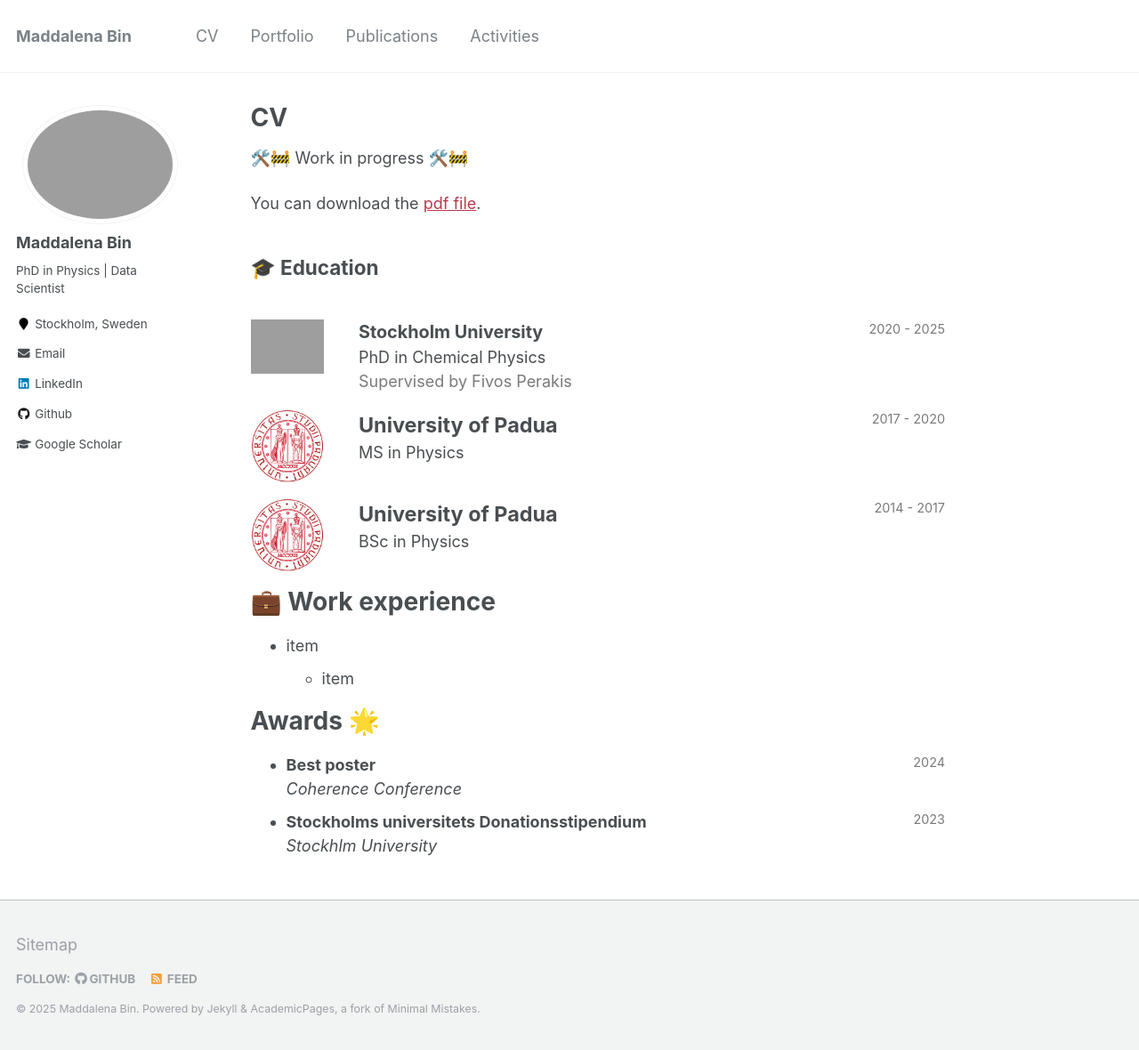
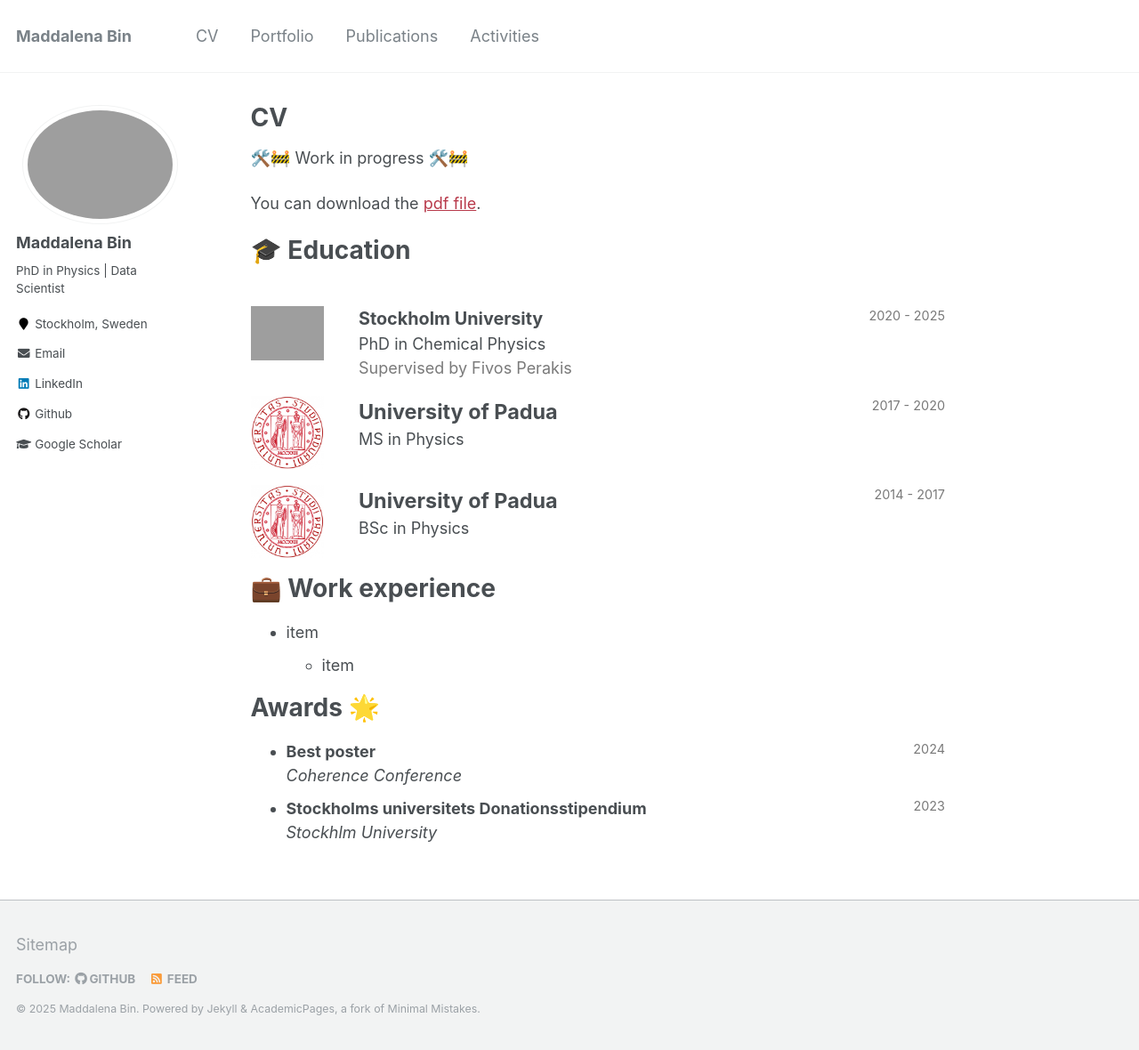
Before and after one commit to maddalenabin/maddalenabin.github.io, a Jekyll site: the page built from _pages/cv.md, in a window 1280 px wide and 1180 px high. Shown: the whole window at 89% size. Built offline with Jekyll 4.4.1, drawn with Linux system fonts in a browser that asks for light colours.

Commit message:
Update cv.md

```diff
--- a/_pages/cv.md
+++ b/_pages/cv.md
@@ -15,7 +15,7 @@
 
 You can download the [pdf file](https://maddalenabin.github.io/files/cv.pdf).
 
-<h2 style="margin-bottom: 2.5rem;">🎓 Education</h2>
+<h1 style="margin-bottom: 2.5rem;">🎓 Education</h1>
 
 <!-- PhD -->
 <div style="display:flex;">
```
